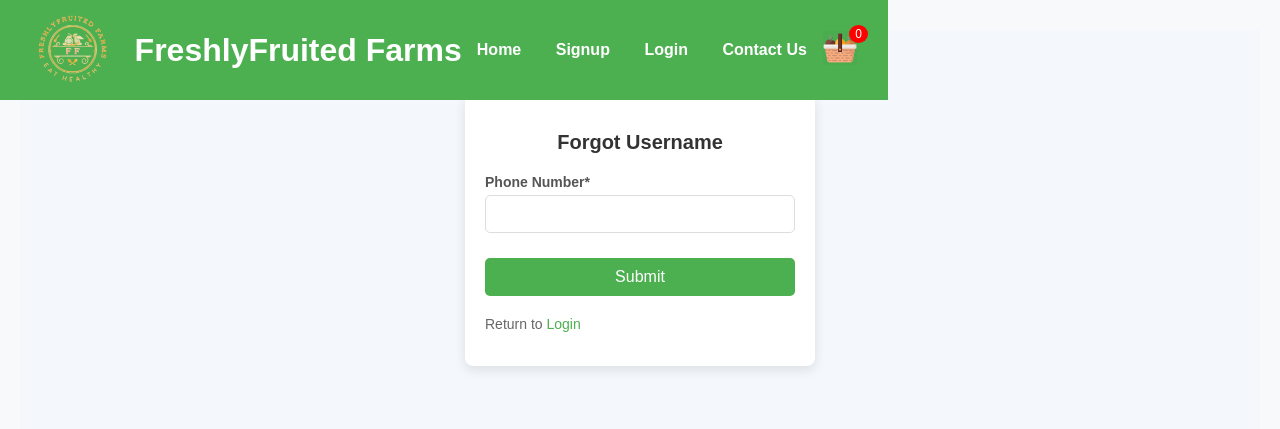
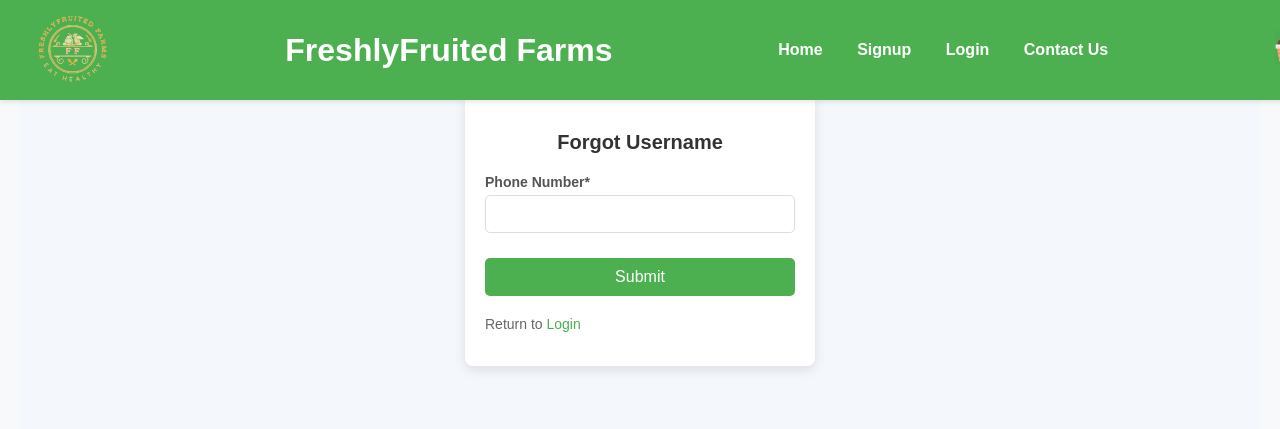
Before and after one commit to phaneendra218/Farm, a Flask app: page /forget_user in a window 1280 px wide. Shown: the top 429 px of the page. Run offline with Flask 3, Linux system fonts and the light colour scheme.

Commit message:
Fixed header3

```diff
--- a/static/css/styles.css
+++ b/static/css/styles.css
@@ -21,6 +21,9 @@ header {
     display: flex;
     justify-content: space-between;
     align-items: center;
+    width: 100%;
+    z-index: 1000;
+    box-shadow: 0px 2px 5px rgba(0, 0, 0, 0.1);
 }
 footer {
     background-color: #4CAF50;
```
